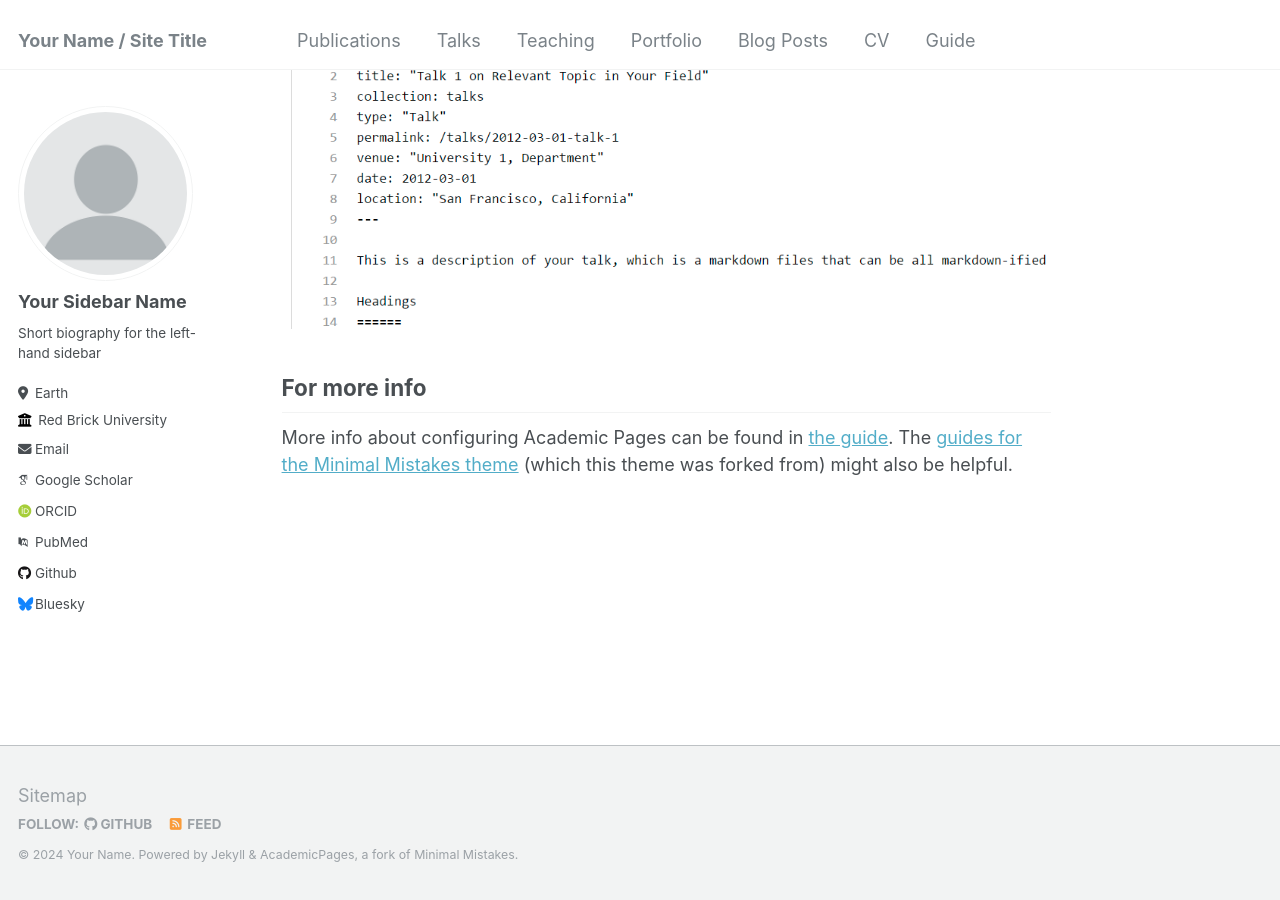
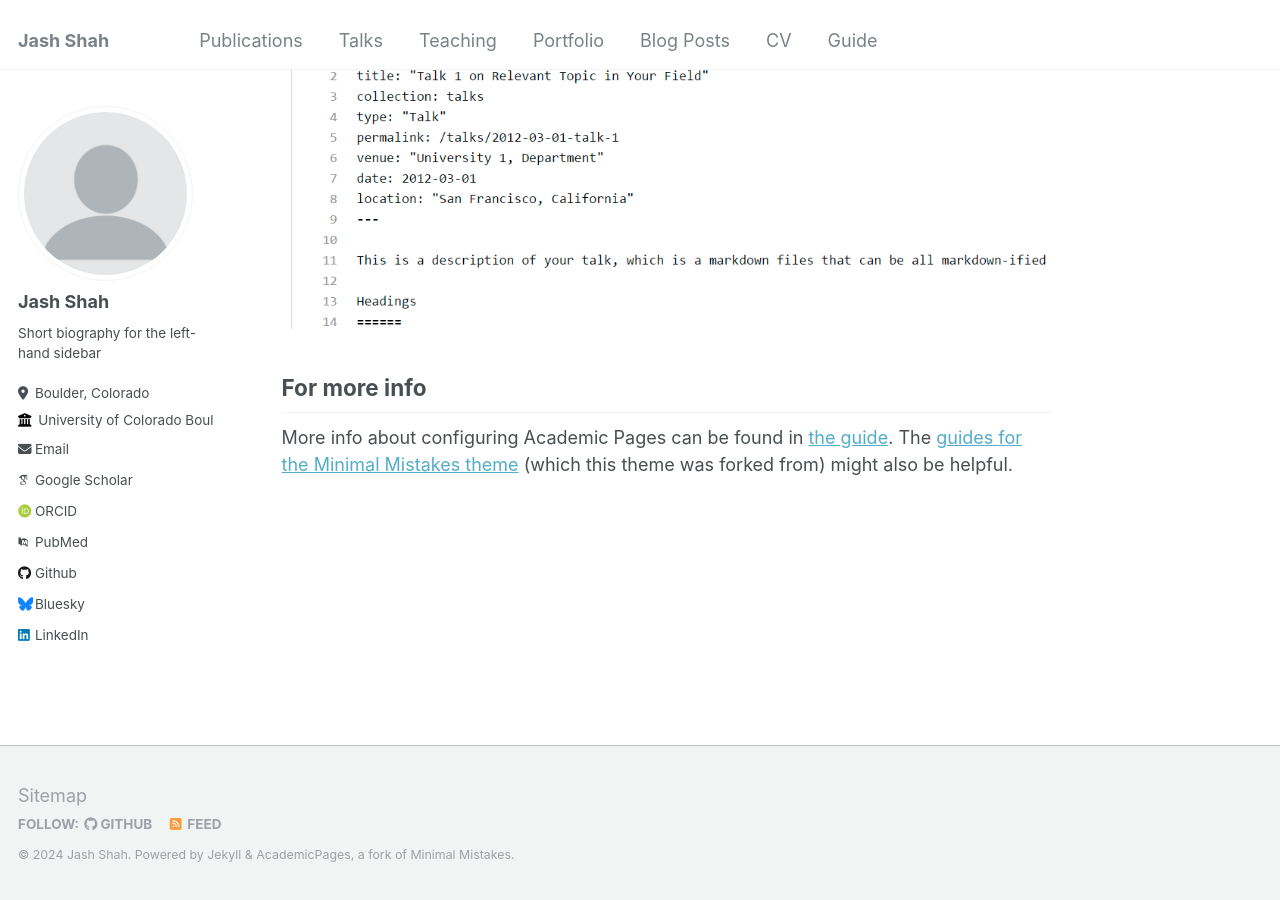
Before and after one commit to gemini30/gemini30.github.io, a Jekyll site: the page built from _pages/about.md, in a window 1280 px wide and 900 px high, scrolled down 2660 px. Built offline with Jekyll 4.4.1, drawn with Linux system fonts in a browser that asks for light colours; some web fonts are replaced.

Commit message:
Update _config.yml

```diff
--- a/_config.yml
+++ b/_config.yml
@@ -8,13 +8,13 @@
 
 # Basic Site Settings
 locale                   : "en-US"
-title                    : "Your Name / Site Title"
+title                    : "Jash Shah"
 title_separator          : "-"
-name                     : &name "Your Name"
-description              : &description "personal description"
-url                      : https://academicpages.github.io # the base hostname & protocol for your site e.g. "https://mmistakes.github.io"
+name                     : &name "Jash Shah"
+description              : &description "MS CS @ CU Boulder"
+url                      : https://gemini30.github.io # the base hostname & protocol for your site e.g. "https://mmistakes.github.io"
 baseurl                  : "" # the subpath of your site, e.g. "/blog"
-repository               : "academicpages/academicpages.github.io"
+repository               : "gemini30.github.io"
 
 # Site Author - The following control what appear as part of the author content on the side bar.
 #               If a field is blank the icon and link will not appear, otherwise it will be shown.
@@ -22,13 +22,13 @@ repository               : "academicpages/academicpages.github.io"
 author:
   # Biographic information
   avatar           : "profile.png"
-  name             : "Your Sidebar Name"
+  name             : "Jash Shah"
   pronouns         : # example: "she/her"
   bio              : "Short biography for the left-hand sidebar"
-  location         : "Earth"
-  employer         : "Red Brick University"
+  location         : "Boulder, Colorado"
+  employer         : "University of Colorado Boulder"
   uri              : # URL
-  email            : "none@example.org"
+  email            : "jash.shah@colorado.edu"
 
   # Academic websites
   arxiv            : # URL - Update with the correct link to your profile
@@ -57,7 +57,7 @@ author:
   keybase          : # Username
   instagram        : # Username
   lastfm           : # Username
-  linkedin         : # Username
+  linkedin         : "jash-devang-shah"
   mastodon         : # URL
   medium           : # URL
   pinterest        : # Username
```
